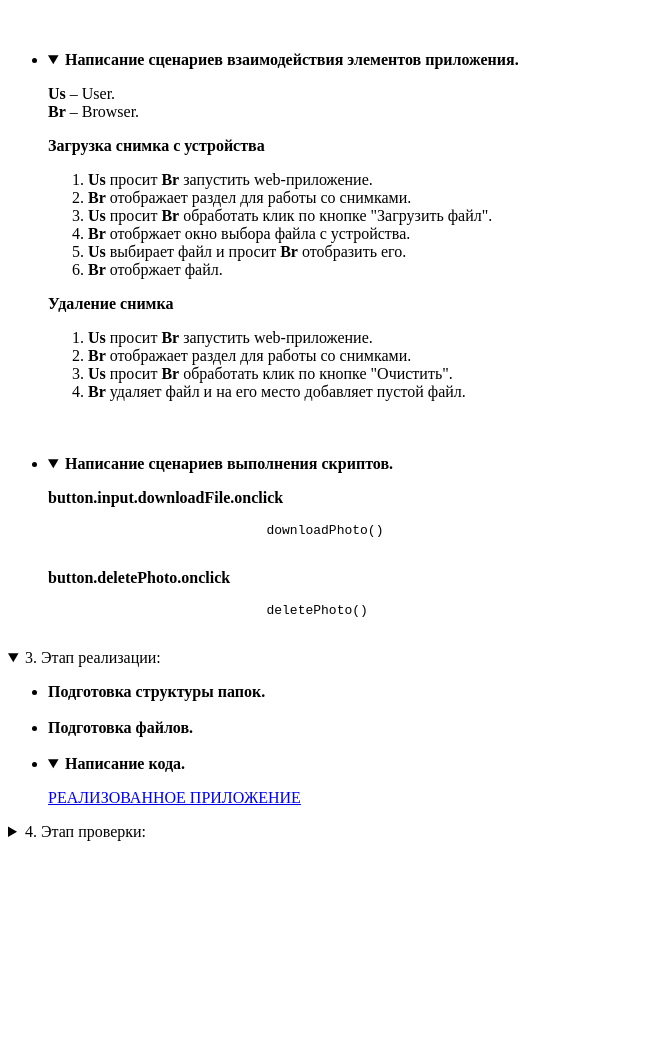
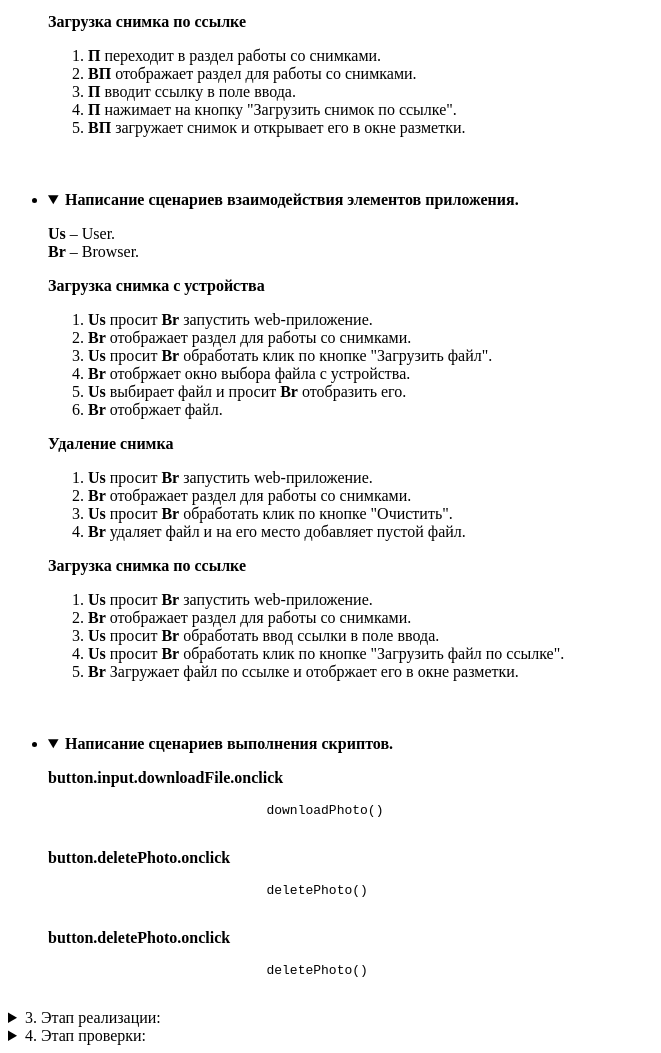
Before and after one commit to abrosov-sergey/HSE-NIS, a plain HTML site: page Html/Main.html in a window 1280 px wide. Shown: the part 544-1597 px from the top of the page, without its empty margins (0-661 px from the left). Before the commit the page ends 1393 px from the top, so only its background shows below. Drawn offline with Linux system fonts and the light colour scheme.

Commit message:
Some Changes

```diff
--- a/Html/Main.html
+++ b/Html/Main.html
@@ -100,6 +100,15 @@
                             <li><b>П</b> нажимает "Очистить".</li>
                             <li><b>ВП</b> удаляет текущий файл, на его месте добавляется снимок пустого файла.</li>
                         </ol>
+
+                        <p><strong>Загрузка снимка по ссылке</strong></p>
+                        <ol id="c3">
+                            <li><b>П</b> переходит в раздел работы со снимками.</li>
+                            <li><b>ВП</b> отображает раздел для работы со снимками.</li>
+                            <li><b>П</b> вводит ссылку в поле ввода.</li>
+                            <li><b>П</b> нажимает на кнопку "Загрузить снимок по ссылке".</li>
+                            <li><b>ВП</b> загружает снимок и открывает его в окне разметки.</li>
+                        </ol>
                     </details>
                 </li>
 
@@ -136,6 +145,15 @@
                             <li><b>Us</b> просит <b>Br</b> обработать клик по кнопке "Очистить".</li>
                             <li><b>Br</b> удаляет файл и на его место добавляет пустой файл.</li>
                         </ol>
+
+                        <p><strong>Загрузка снимка по ссылке</strong></p>
+                        <ol id="cc3">
+                            <li><b>Us</b> просит <b>Br</b> запустить web-приложение.</li>
+                            <li><b>Br</b> отображает раздел для работы со снимками.</li>
+                            <li><b>Us</b> просит <b>Br</b> обработать ввод ссылки в поле ввода.</li>
+                            <li><b>Us</b> просит <b>Br</b> обработать клик по кнопке "Загрузить файл по ссылке".</li>
+                            <li><b>Br</b> Загружает файл по ссылке и отобржает его в окне разметки.</li>
+                        </ol>
                     </details>
                 </li>
 
@@ -158,6 +176,11 @@
                         <pre id="ccc2">
                             deletePhoto()
                         </pre>
+
+                        <p><strong>button.deletePhoto.onclick</strong></p>
+                        <pre id="ccc3">
+                            deletePhoto()
+                        </pre>
                     </details>
                 </li>
             </ul>
@@ -165,18 +188,33 @@
         </details>
 
         <!-- Point №3 -->
-        <details open>
+        <details>
             <summary>
                 3. Этап реализации:
             </summary>
             <ul>
                 <li>
+                    <details>
+                        <summary>
                             <b>Подготовка структуры папок.</b>
+                        </summary>
 
+                        <br>
+
+                        <img width="160" height="700" src="../Images/StructureOfWebApplication.jpg" alt="Диаграмма вариантов использования приложения" usemap="#useCase">
+                    </details>
                 </li>
                 <br>
                 <li>
+                    <details>
+                        <summary>
                             <b>Подготовка файлов.</b>
+                        </summary>
+
+                        <br>
+
+                        <img width="160" height="700" src="../Images/StructureOfWebApplication.jpg" alt="Диаграмма вариантов использования приложения" usemap="#useCase">
+                    </details>
 
                 </li>
                 <br>
@@ -203,29 +241,29 @@
             <ul>
                 <li>
                     <b>Проверка реализации каждого варианта использования.</b>
-
+                    <br>
+                    <p>
+                        Реализованы все варианты использования, кроме: работы с серией снимков.
+                    </p>
                 </li>
                 <br>
                 <li>
-                    <details>
-                        <summary>
                     <b>Устранение ошибок в коде.</b>
-                        </summary>
-
+                    <br>
                     <p>
                         Устранение ошибок в коде было реализовано с помощью расширений HTMLHint (для отладки .html файлов)
                         <br>
                         и EditorConfig-а, для автонастроек микроэлементов
                         (к примеру: замена одного таба на 4 пробела или пустой последней строки в каждом файле) при написании кода.
                     </p>
-                    </details>
-
-
                 </li>
                 <br>
                 <li>
                     <b>Проверка возможности использования приложения для решения выявленной на этапе анализа проблемы.</b>
-
+                    <br>
+                    <p>
+                        Разработано веб-приложение, решающее поставленные задачи. Загрузка, разметка, сохранение - реализованы.
+                    </p>
                 </li>
             </ul>
         </details>
```
Lines whose indentation alone changed are shown as unchanged.
